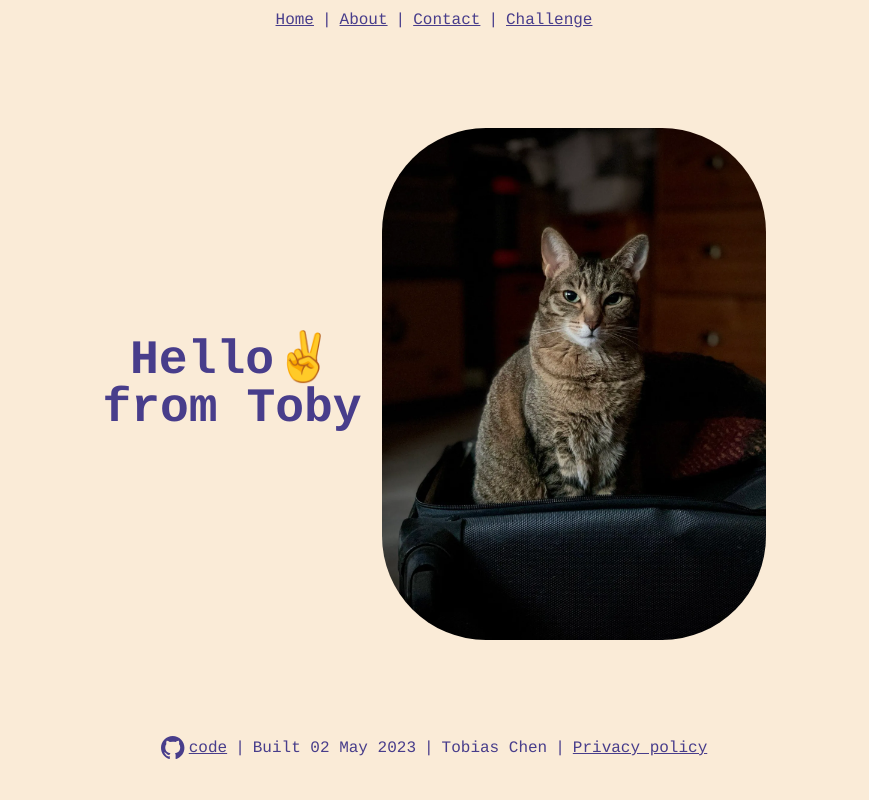
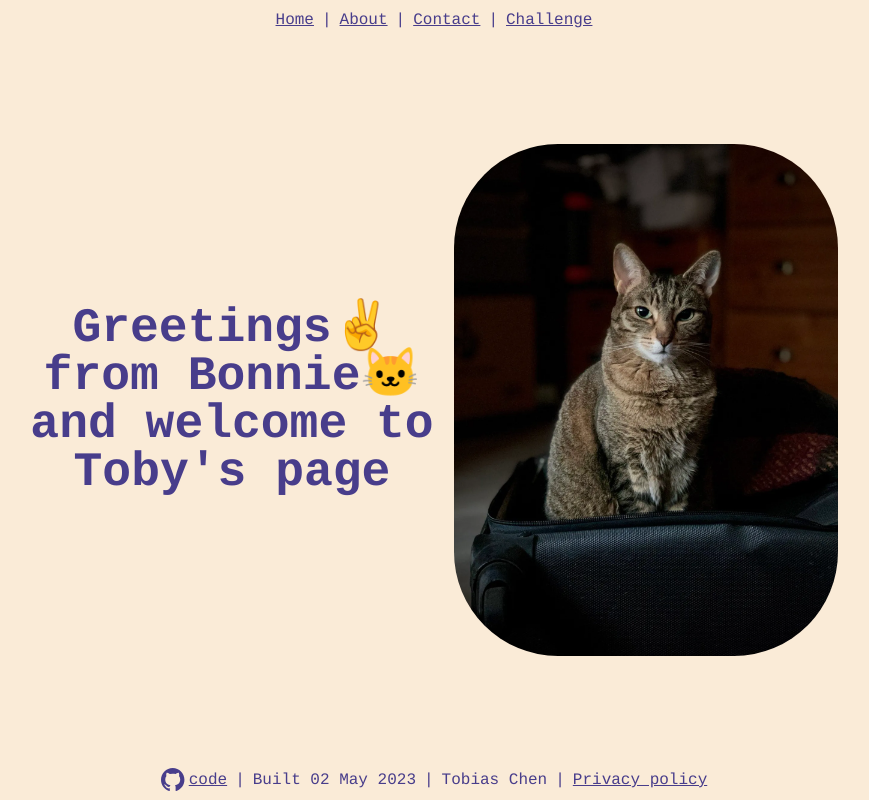
Before and after one commit to TobiasChen/toby-homepage, a React (Vite) app: page / in a window 1280 px wide. Shown: the whole page, without its empty margins (206-1075 px from the left). Built offline with nearby package versions, Linux system fonts and the light colour scheme.

Commit message:
Small Homepage Update

```diff
--- a/src/Home.tsx
+++ b/src/Home.tsx
@@ -14,7 +14,9 @@ function Home(prop: {title: string}){
         <span className="flex items-center flex-row gap-5">
           <div className="flex items-center min-w-fit">
             <h1 className=" font-bold text-5xl text-center bg-opacity-30 ">
-              Hello✌️<br/> from Toby
+              Greetings✌️<br/> from Bonnie🐱<br/>
+              and welcome to <br/>
+               Toby's page
             </h1>
           </div>
           <picture className="flex w-2/3 items-center flex-auto">
--- a/src/components/Footer.tsx
+++ b/src/components/Footer.tsx
@@ -4,7 +4,7 @@ import { ReactComponent as GithubSVG } from "../assets/github-mark.svg";
 
 function Footer(){
     return (
-    <div className="flex items-baseline h-16">
+    <div className="flex items-baseline h-8">
         <div className="flex flex-row items-center gap-2">
             <a href="https://github.com/TobiasChen/toby-homepage" target="_blank" className="flex items-center gap-1" >
                 <GithubSVG className="fill-default-color" width="24" height="24" viewBox="0 0 100 100"/>
```
